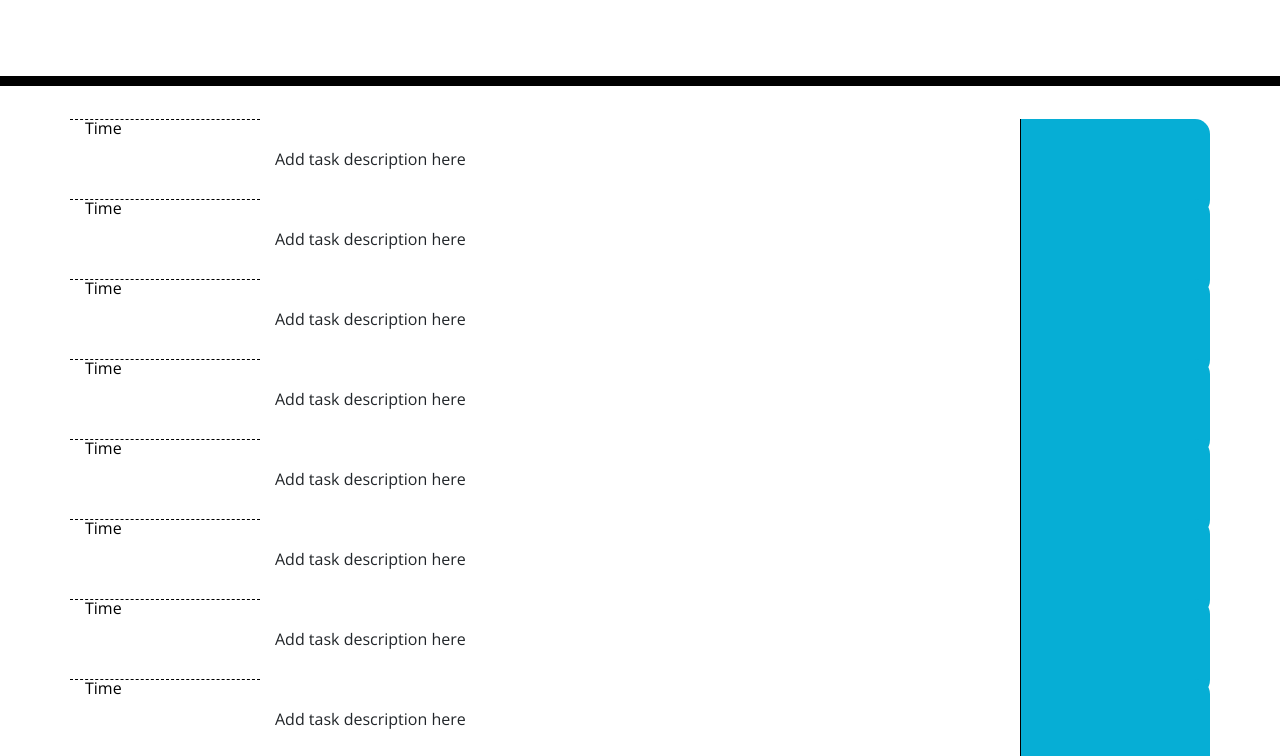
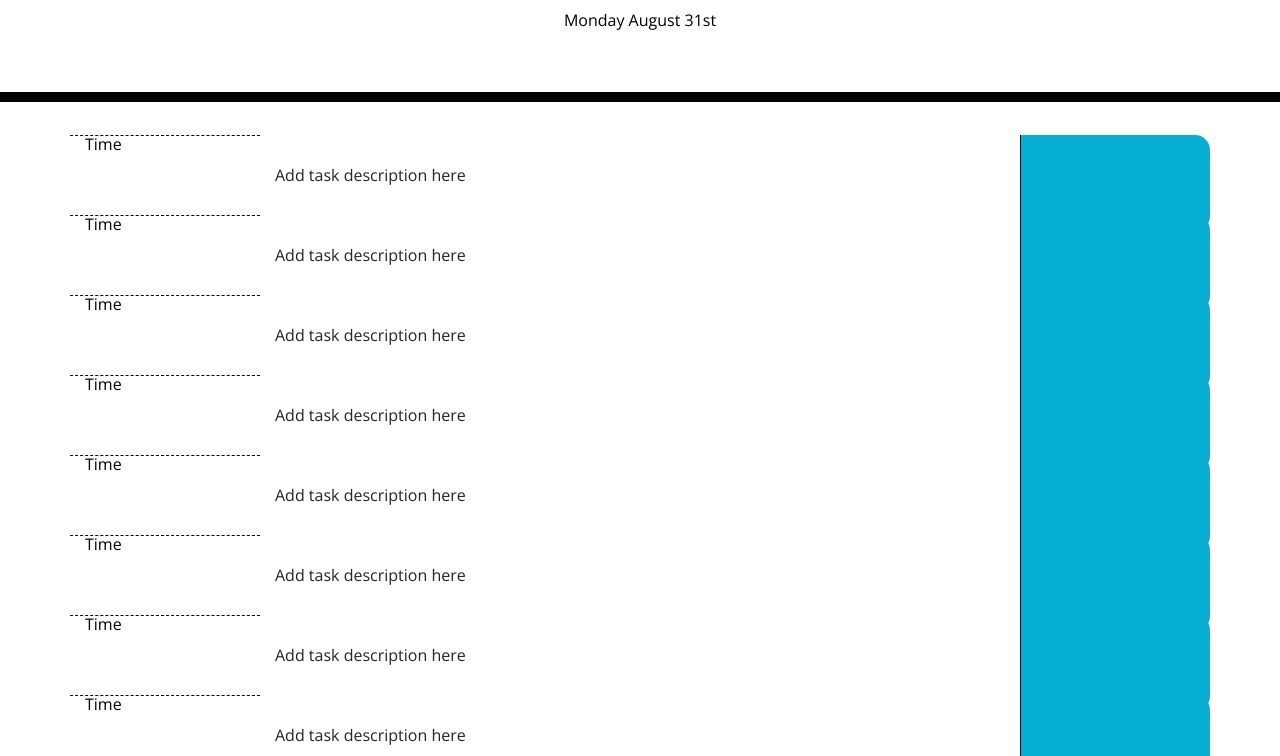
Before and after one commit to tbrichet/scheduler, a plain HTML site: page index.html in a window 1280 px wide. Shown: the part 182-938 px from the top of the page. Drawn offline with nearby package versions, Linux system fonts and the light colour scheme; a web font is replaced by a local one.

Commit message:
display date

```diff
--- a/index.html
+++ b/index.html
@@ -28,7 +28,9 @@
     <header class="jumbotron">
       <h1 class="display-3">Work Day Scheduler</h1>
       <p class="lead">A simple calendar app for scheduling your work day</p>
-      <p id="currentDay" class="lead"></p>
+      <div id="currentDay">
+        <p class="lead"></p>
+      </div>
     </header>
 
     <div class="container">
--- a/script.js
+++ b/script.js
@@ -1,3 +1,13 @@
+
+//Add Today's Date to Top of Page
+
+var currentDay = moment().format('dddd MMMM Do');
+
+function dateRender() {
+    document.getElementById("currentDay").innerHTML = currentDay;
+};
+
+dateRender();
 
 // Allow user to edit task description
 $(".description").on("click", "p", function() {
```
